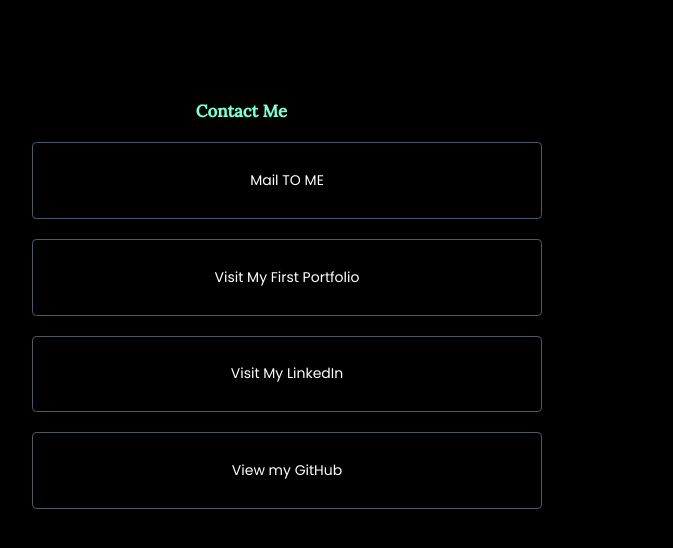
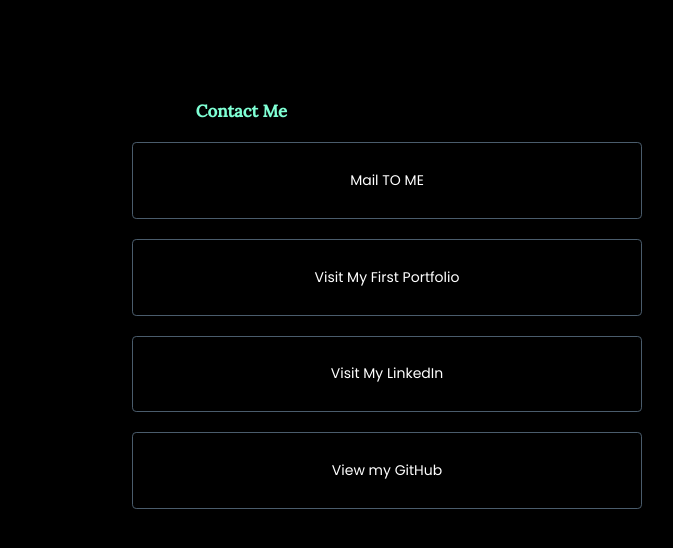
Before and after one commit to ManojKrishnaParuchuri/movie_library_store, a React (Create React App) app in the folder movie_library/: page /contact in a window 1280 px wide. Shown: the top 548 px of the page, without its empty margins (396-1069 px from the left). Built offline with nearby package versions, Linux system fonts and the light colour scheme; no server answers.

Commit message:
Update Contact.css

```diff
--- a/movie_library/src/components/Contact.css
+++ b/movie_library/src/components/Contact.css
@@ -8,7 +8,7 @@
     width: 550px;
     justify-content: center;
     align-content: center;
-    margin-left: 400px;
+    margin-left: 500px;
   }
 
   .contact-link {
```
